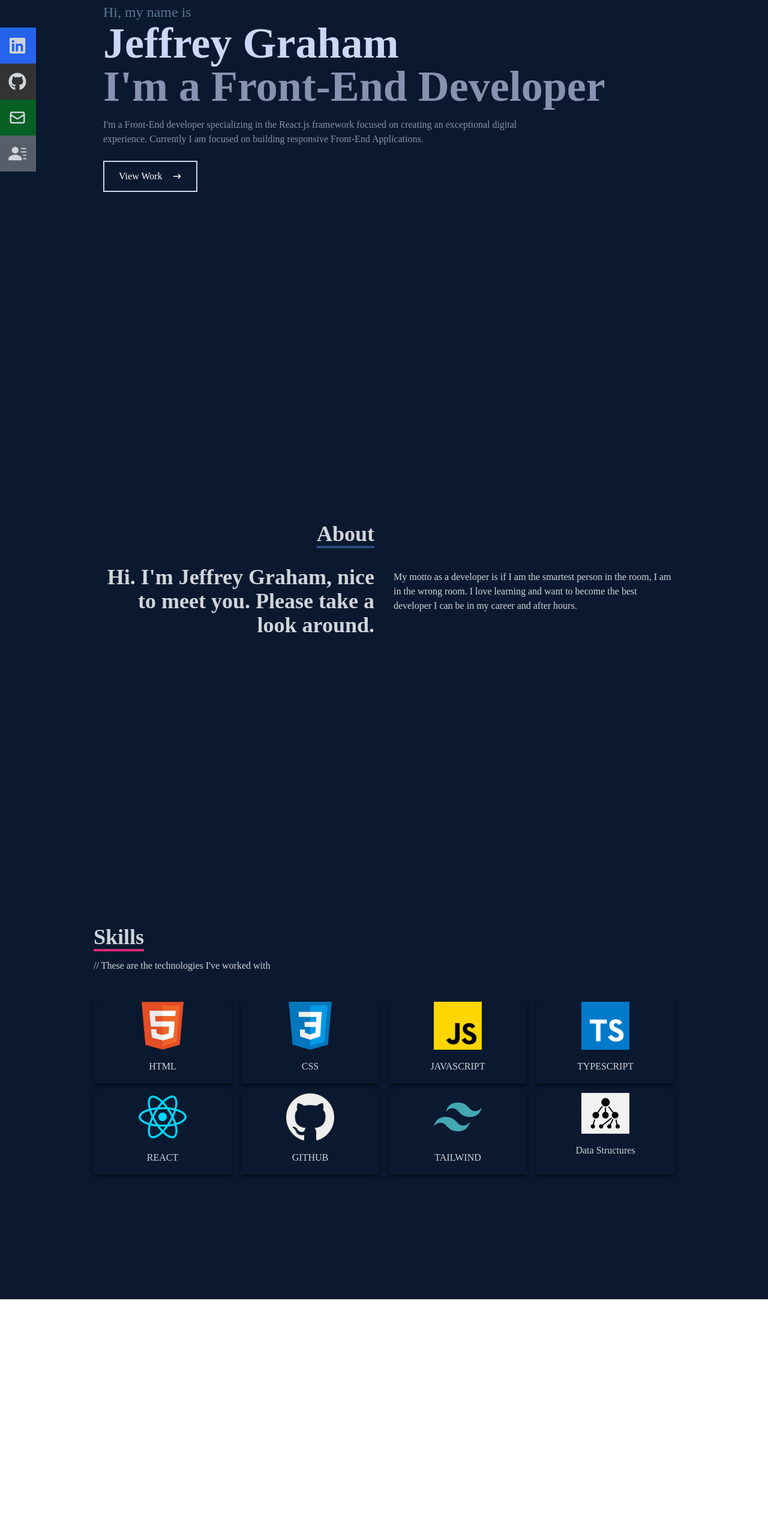
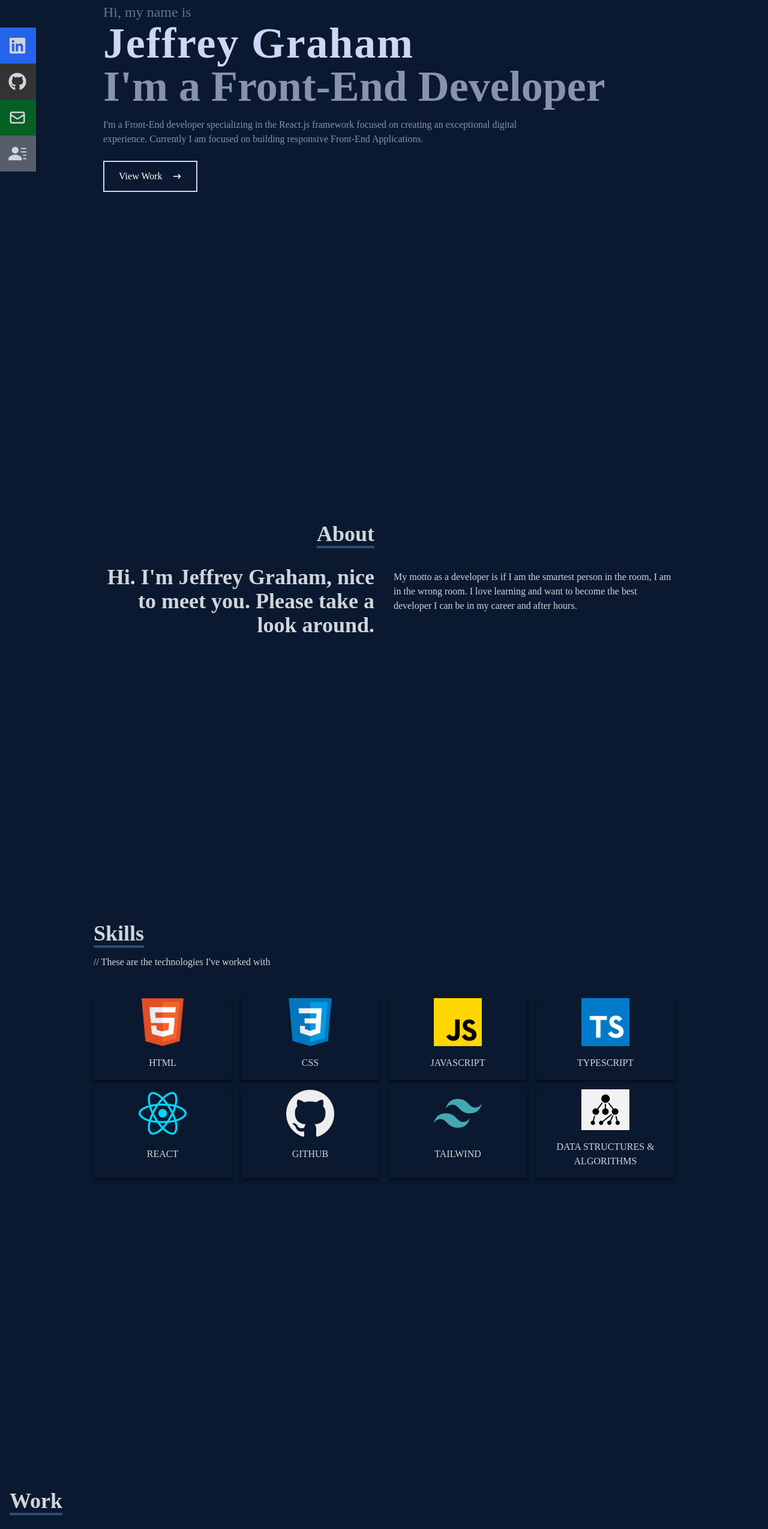
Before and after one commit to CodeJeffreyG/Real-PortFolio, a React (Create React App) app: page / in a window 1280 px wide. Shown: the part 234-2783 px from the top of the page at 60% size. Before the commit the page ends 2400 px from the top, so only its background shows below. Built offline with nearby package versions, Linux system fonts and the light colour scheme.

Commit message:
working on work component

```diff
--- a/src/App.js
+++ b/src/App.js
@@ -2,6 +2,7 @@
 import Navbar from "./components/Navbar/Navbar";
 import About from "./components/About/About";
 import Skills from "./components/Skills/Skills";
+import Work from "./components/Work/Work";
 
 function App() {
   return (
@@ -10,6 +11,7 @@
       <Home />
       <About />
       <Skills />
+      <Work />
     </div>
   );
 }
--- a/src/components/Home/Home.jsx
+++ b/src/components/Home/Home.jsx
@@ -8,7 +8,7 @@
 
       <div className="max-w-[1000px] mx-auto px-8 flex flex-col justify-center h-full">
         <p className="text-2xl text-[#597891]">Hi, my name is</p>
-        <h1 className="text-4xl sm:text-7xl font-bold text-[#ccd6f6]">
+        <h1 className="text-4xl sm:text-7xl font-bold text-[#ccd6f6] tracking-wide">
           Jeffrey Graham
         </h1>
         <h2 className="text-4xl sm:text-7xl font-bold text-[#8892b0]">
--- a/src/components/Skills/Skills.jsx
+++ b/src/components/Skills/Skills.jsx
@@ -14,7 +14,7 @@
       {/* Container */}
       <div className="max-w-[1000px] mx-auto p-4 flex flex-col justify-center w-full h-full">
         <div>
-          <p className="text-4xl font-bold inline border-b-4 border-pink-600 ">
+          <p className="text-4xl font-bold inline border-b-4 border-[#2E4C78] ">
             Skills
           </p>
           <p className="py-4">// These are the technologies I've worked with</p>
@@ -55,7 +55,7 @@
               src={DataStructures}
               alt="HTML icon"
             />
-            <p className="my-4">Data Structures</p>
+            <p className="my-4">DATA STRUCTURES & ALGORITHMS</p>
           </div>
         </div>
       </div>
--- /dev/null
+++ b/src/components/Work/Work.jsx
@@ -0,0 +1,36 @@
+import React from "react";
+
+const Work = () => {
+  return (
+    <div name="work" className="w-full md:h-screen text-gray-300 bg-[#0a192f]">
+      {/* container */}
+
+      <div className="max-w[1000px] mx-auto p-4 flex flex-col justify-center w-full h-full">
+        <div className="pb-8">
+          <p className="text-4xl font-bold inline border-b-4 text-gray-300 border-[#2E4C78]">
+            Work
+          </p>
+          <p className="py-6">// Check out some of my recent work</p>
+        </div>
+
+        <div className="grid sm:grid-cols-2 md:grid-cols-3 gap-4">
+          <div>
+            <div>
+              <span></span>
+              <div>
+                <a href="/">
+                  <button></button>
+                </a>
+                <a href="/">
+                  <button></button>
+                </a>
+              </div>
+            </div>
+          </div>
+        </div>
+      </div>
+    </div>
+  );
+};
+
+export default Work;
```
